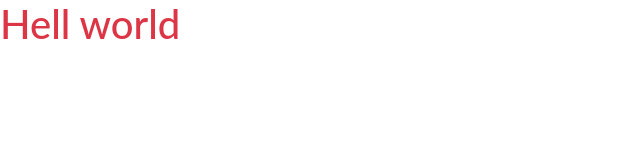
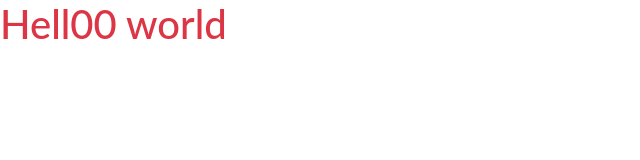
Before and after one commit to Koushik-KS/Ecommerce, a React (Create React App) app: page / in a window 1280 px wide. Shown: the top 160 px of the page, without its empty margins (0-640 px from the left). Built offline with nearby package versions, Linux system fonts and the light colour scheme.

Commit message:
this is first chage

```diff
--- a/src/App.js
+++ b/src/App.js
@@ -4,7 +4,7 @@
 function App() {
   return (
     <>
-   <h1 className="text-danger">Hell world</h1>
+   <h1 className="text-danger">Hell00 world</h1>
       </>
   );
 }
```
